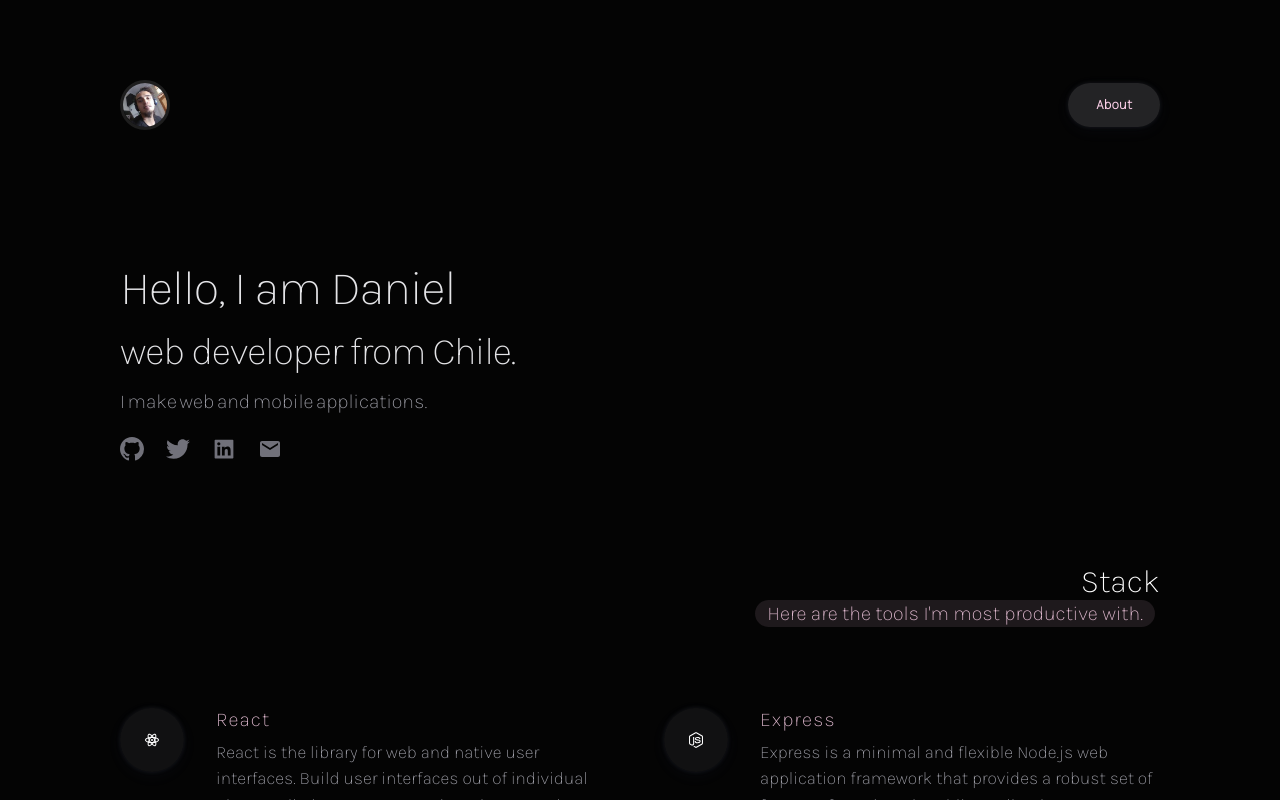
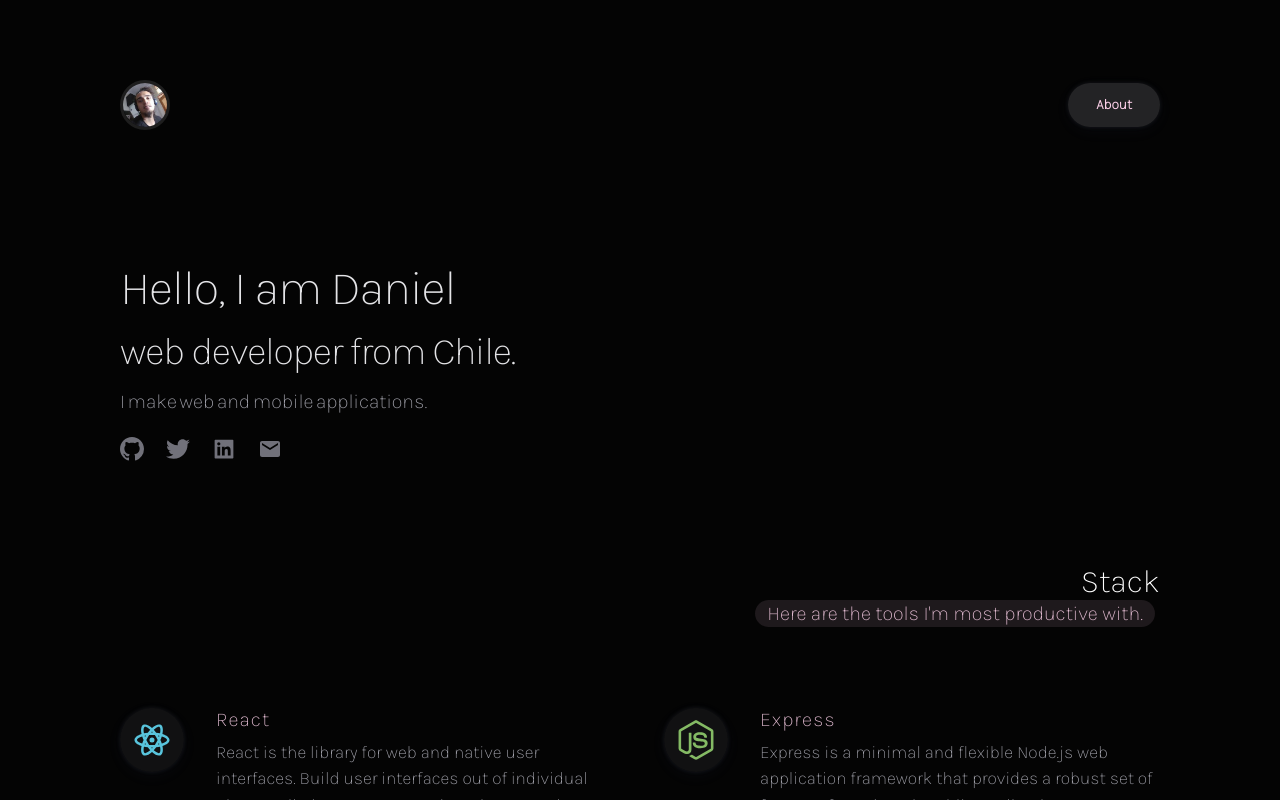
Before and after one commit to danielpizarrotadres/web-site, a React (Create React App) app: page / in a window 1280 px wide. Built offline with nearby package versions, Linux system fonts and the light colour scheme.

Commit message:
:lipstick: Add custom classes for React and Node icons

```diff
--- a/src/App.module.css
+++ b/src/App.module.css
@@ -463,8 +463,14 @@
     margin: 1rem 0 .50rem 0;
 }
 
-.StackContainerIcon {
+.StackContainerIconReact {
     font-size: 2.5rem;
+    color: rgb(88 196 220/1);
+}
+
+.StackContainerIconExpress {
+    font-size: 2.5rem;
+    color: rgb(132 186 100/1)
 }
 
 .StackContainerTechnologiesItemDescriptionDetails {
```
